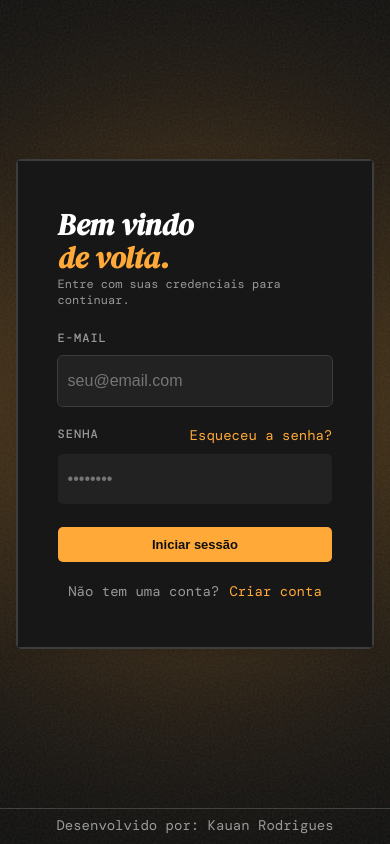
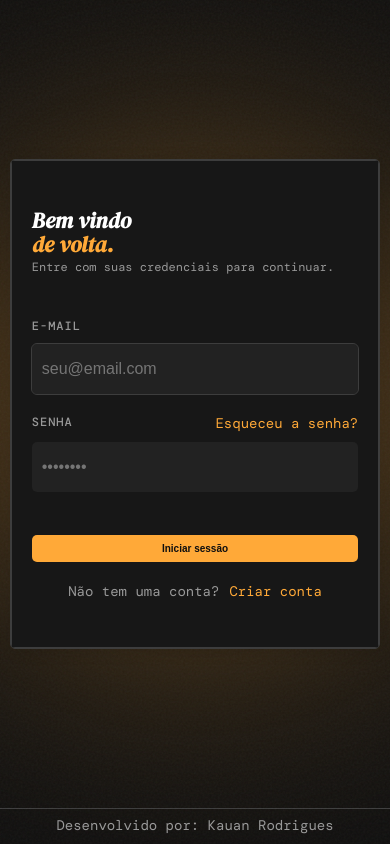
Before and after one commit to kauandevfr/tarefasfrontend, a React (Vite) app: page /login in a window 390 px wide. Built offline with nearby package versions, Linux system fonts and the light colour scheme; no server answers; a web font is replaced by a local one.

Commit message:
added responsiveness part 2

```diff
--- a/src/components/Calendar/index.jsx
+++ b/src/components/Calendar/index.jsx
@@ -96,11 +96,11 @@ export default function Calendar() {
             </div>
 
             <section className="surface g4 vertical">
-                <div className="horizontal ai-center between w100">
+                <div className="calendar-header horizontal ai-center between w100 wrap g1">
                     <div className="title">
                         {(() => { const s = format(currentDate, "MMMM 'de' yyyy", { locale: ptBR }); return s.charAt(0).toUpperCase() + s.slice(1) })()}
                     </div>
-                    <div className="horizontal g2">
+                    <div className="buttons horizontal g2">
                         <button className="button secondary" onClick={prevMonth}>
                             <svg width="14" height="14" fill="none" stroke="currentColor" strokeWidth="2.5" viewBox="0 0 24 24"><path d="M15 18l-6-6 6-6" /></svg>
                         </button>
--- a/src/components/Calendar/styles.scss
+++ b/src/components/Calendar/styles.scss
@@ -43,7 +43,7 @@
 
 .cal-grid {
     display: grid;
-    grid-template-columns: repeat(7, 1fr);
+    grid-template-columns: repeat(7, minmax(0, 1fr));
     gap: .5rem;
 }
 
--- a/src/pages/ForgotPassword/index.jsx
+++ b/src/pages/ForgotPassword/index.jsx
@@ -1,8 +1,10 @@
-import { Link } from "react-router-dom"
+import { Link, useNavigate } from "react-router-dom"
 import Title from "../../components/Title"
 import "./styles.scss"
 
 export default function ForgotPassword() {
+    const navigate = useNavigate()
+
     return (
         <main className="center">
             <div className="blur" />
@@ -73,9 +75,9 @@ export default function ForgotPassword() {
                             Enviar link de recuperação
                         </button>
                         <span className="span horizontal g1 jc-center">
-                            <Link className="link" to='/register'>
+                            <button className="link" onClick={() => navigate(-1)}>
                                 Voltar para o login
-                            </Link>
+                            </button>
                         </span>
                     </div>
                 </div>
--- a/src/pages/Login/index.jsx
+++ b/src/pages/Login/index.jsx
@@ -75,7 +75,7 @@ export default function Login() {
                         >
                             Iniciar sessão
                         </button>
-                        <span className="span horizontal g1 jc-center">
+                        <span className="span horizontal g1 jc-center wrap">
                             Não tem uma conta?
                             <Link className="link" to='/register'>
                                 Criar conta
--- a/src/pages/Register/index.jsx
+++ b/src/pages/Register/index.jsx
@@ -147,7 +147,7 @@ export default function Register() {
                         >
                             Criar conta
                         </button>
-                        <span className="span horizontal g1 jc-center">
+                        <span className="span horizontal g1 jc-center wrap">
                             Já tem uma conta?
                             <Link className="link" to='/login'>
                                 Fazer login
--- a/src/pages/User/index.jsx
+++ b/src/pages/User/index.jsx
@@ -200,7 +200,7 @@ export default function User() {
                 <div className="field-group">
                     <div className="horizontal between ai-center">
                         <label className="label" htmlFor="currentPassword">Senha atual</label>
-                        <Link className="link" to='/forgot-password'>Esqueceu a senha?</Link>
+                        <Link className="link" to='/forgot-pass'>Esqueceu a senha?</Link>
                     </div>
                     <input className={`input ${errorsPass.currentPassword && 'error'}`}
                         type="password"
--- a/src/styles/elements.scss
+++ b/src/styles/elements.scss
@@ -18,9 +18,12 @@ main {
 }
 
 .link {
+    all: unset;
+    cursor: pointer;
     color: rgb(var(--yellow-800));
     text-decoration: none;
     font-size: 1.4rem;
+    background: none;
 }
 
 .blur {
--- a/src/styles/global.scss
+++ b/src/styles/global.scss
@@ -51,7 +51,7 @@ body::before {
     position: fixed;
     inset: 0;
     background-image: url('../../public/noise.svg');
-    opacity: .09;
+    opacity: .05;
     pointer-events: none;
     z-index: 0;
 }
--- a/src/styles/responsiveness.scss
+++ b/src/styles/responsiveness.scss
@@ -4,36 +4,30 @@
     }
 }
 
-/* --- DESKTOP PEQUENO / LAPTOP (≤ 1200px) --- */
 @media (max-width: 1200px) {
-
     .main-aside {
         position: fixed;
         z-index: 10;
         transform: translateX(0);
         transition: transform 1s;
-        width: 26rem !important;
 
         span {
-            display: block !important;
+            display: block;
         }
 
         &.hide {
-
             transform: translateX(-100%);
         }
     }
 
     .tasks-content .sidebar-toggle {
-
         position: fixed;
-        top: unset !important;
+        top: unset;
         left: 4rem;
         bottom: 4rem;
     }
 }
 
-/* --- TABLETS EM PAISAGEM / LAPTOPS (≤ 992px) --- */
 @media (max-width: 992px) {
     :root {
         --pad-in-sec: 8rem 0;
@@ -58,7 +52,7 @@
     }
 
     .wrapper {
-        width: 92%;
+        width: 95%;
 
         .panel-right {
             display: none;
@@ -67,7 +61,6 @@
         .panel-left {
             width: 100%;
         }
-
     }
 
     .nav-links {
@@ -89,44 +82,40 @@
     }
 }
 
-/* --- TABLETS EM RETRATO (≤ 768px) --- */
 @media (max-width: 768px) {
-
     .cal-day {
-        min-height: 6rem;
+        min-height: fit-content;
     }
 
     .preview-wrap {
         width: 100%;
-
     }
 
     .whatsapp-section {
-        display: flex !important;
+        display: flex;
         flex-direction: column;
     }
 }
 
-/* --- CELULARES (≤ 576px) --- */
 @media (max-width: 576px) {
-    .preference-row {
-        text-align: center;
-        gap: 1.6rem;
+
+    .title {
+        font-size: 3rem;
     }
 
-    .preference-row .button {
-        width: 100%;
-        justify-content: center;
+    .hero-title {
+        font-size: 5rem;
+        line-height: .9;
     }
 
-    .user-photo-section,
-    .surface {
-        gap: 2rem;
+    .date-nav .title {
+        white-space: nowrap;
     }
 
     .section-title,
-    .preference-title {
-        font-size: 1.4rem;
+    .preference-title,
+    .button {
+        font-size: 1.3rem;
     }
 
     .label,
@@ -134,8 +123,62 @@
         font-size: 1.2rem;
     }
 
+    /* Espaçamentos */
+    .tasks-content,
+    .user-settings-page {
+        gap: 3rem;
+    }
+
+    .tasks-content {
+        padding: 2rem;
+    }
+
+    .panel-left {
+        padding: 2rem;
+    }
+
     .surface {
         padding: 1rem;
+        gap: 2rem;
+    }
+
+    .modal-content {
+        width: 90%;
+    }
+
+    /* Flex coluna */
+    .priority-section,
+    .preference-row,
+    .user-photo-section {
+        flex-direction: column;
+    }
+
+    .preference-row {
+        text-align: center;
+        gap: 1.6rem;
+    }
+
+    /* Botões full-width */
+    .preference-row .button,
+    .header-user-settings .button {
+        width: 100%;
+        justify-content: center;
+    }
+
+    /* Navegação */
+    .landing-nav {
+        gap: 1rem;
+        justify-content: center;
+    }
+
+    /* Componentes */
+    .user-photo-section {
+        align-items: center;
+        text-align: center;
+
+        .user-photo-actions {
+            justify-content: center;
+        }
     }
 
     .header-user-settings {
@@ -148,72 +191,44 @@
                 text-align: center;
             }
         }
+    }
 
-        .button {
+    .calendar-header {
+        justify-content: center;
+
+        .buttons {
+            gap: 1rem;
             width: 100%;
-            justify-content: center;
+
+            .button {
+                justify-content: center;
+                flex: 1;
+            }
         }
     }
+}
 
-    .tasks-content {
-        padding: 2rem;
-        gap: 3rem;
-    }
-
-    .user-settings-page {
-        gap: 3rem;
-    }
-
-    .modal-content {
-        width: 90%;
+@media (max-width: 448px) {
+    .button {
+        padding: .8rem;
+        font-size: 1rem;
     }
 
     .title {
-        font-size: 3rem !important;
+        font-size: 2.2rem !important;
     }
 
-    .date-nav .title {
-        white-space: nowrap;
+    .cal-day {
+        padding: .8rem;
+        min-height: fit-content;
     }
 
-    .landing-nav {
-        gap: 1rem;
-        justify-content: center;
+    .cal-day-num,
+    .cal-dow,
+    .cal-day {
+        font-size: 2cqw;
+        // font-size: .9rem;
     }
-
-    .hero-title {
-        font-size: 5rem;
-        line-height: .9;
-    }
-
-    .button {
-        font-size: 1.3rem;
-        // padding: .5rem 1rem;
-    }
-
-    .title {
-        font-size: 3.8rem;
-    }
-
-    .user-photo-section {
-        flex-direction: column;
-        align-items: center;
-
-        text-align: center;
-
-        .user-photo-actions {
-            justify-content: center;
-        }
-    }
-
-    .priority-section,
-    .preference-row {
-        flex-direction: column;
-    }
-}
-
-/* --- CELULARES MUITO PEQUENOS (≤ 360px) --- */
-@media (max-width: 448px) {
 
     .listing-header {
         text-align: center;
```
Also changed, not shown: src/pages/NotFound/index.jsx (+7 -4 lines).
